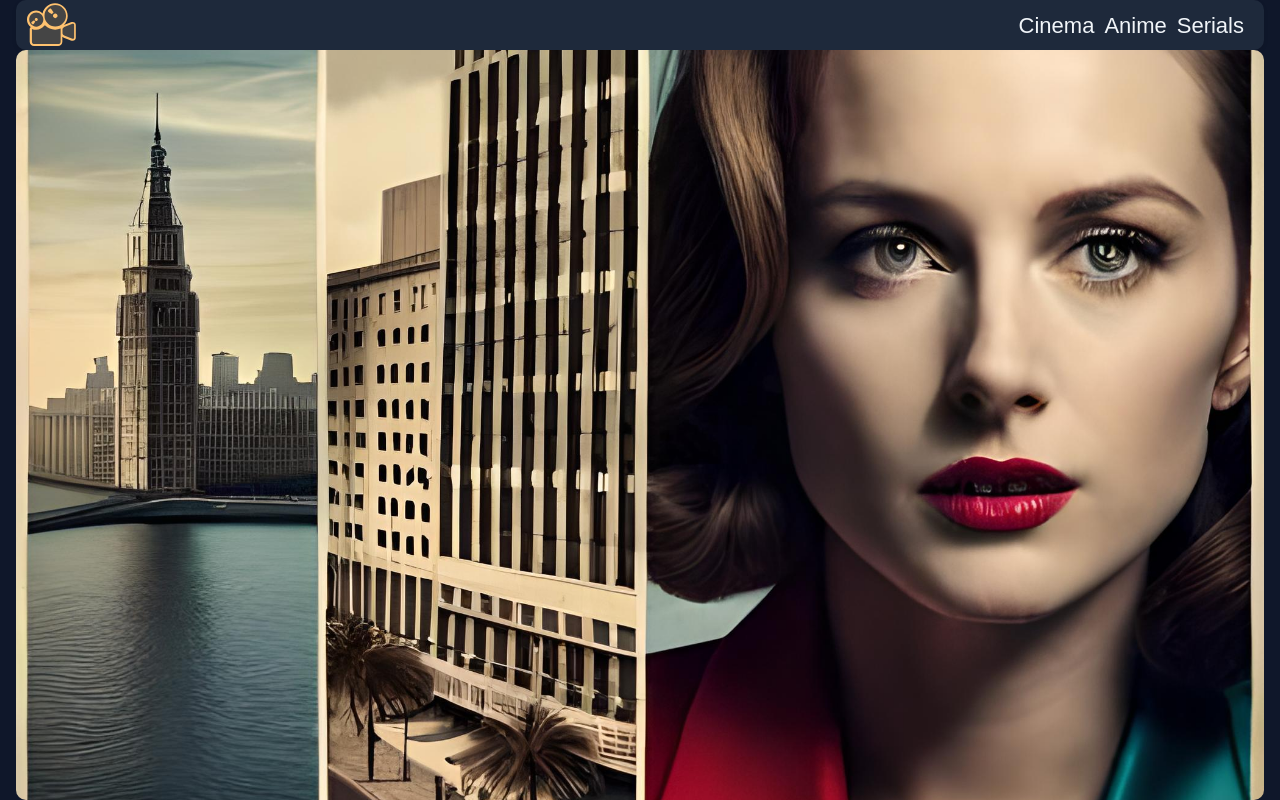
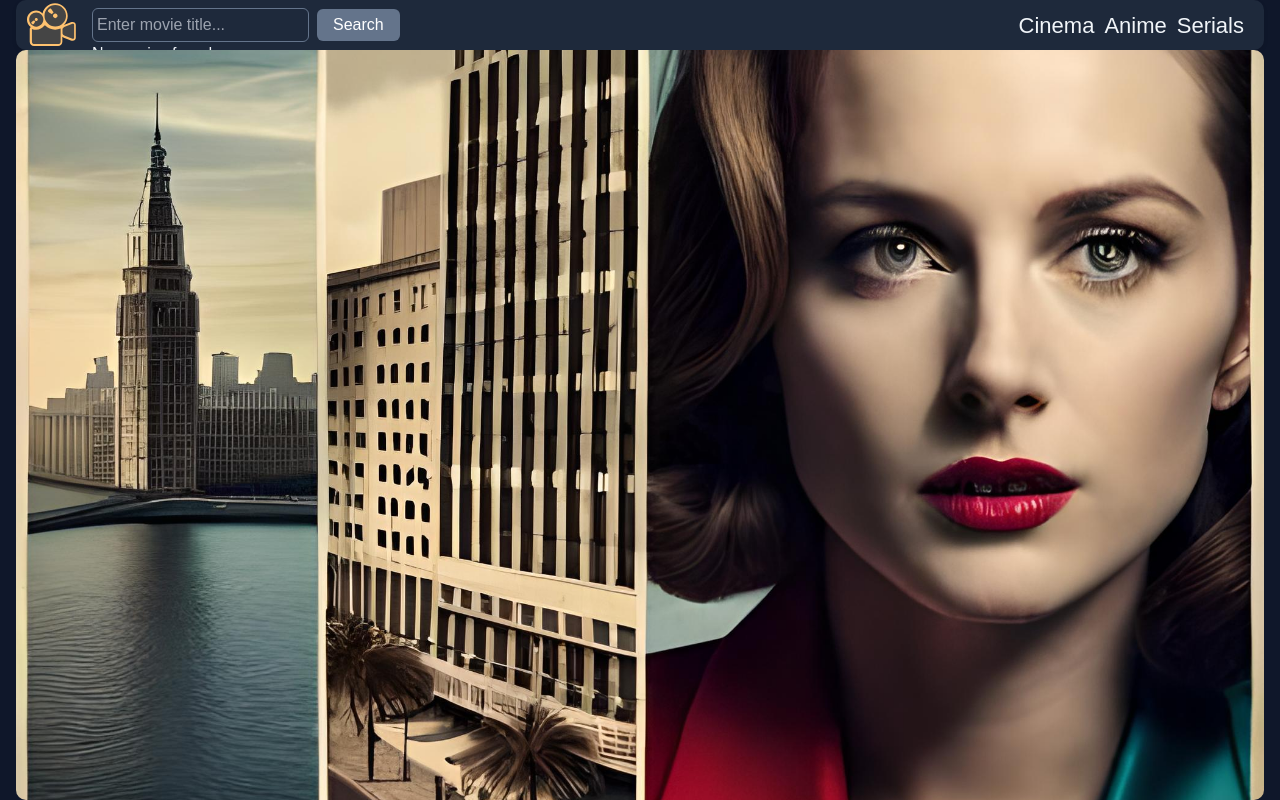
Before and after one commit to OleksandrStrunkin/movies-website-nextjs, a Next.js app: page / in a window 1280 px wide. Built offline with nearby package versions, Linux system fonts and the light colour scheme.

Commit message:
add search in header

```diff
--- a/src/api/movies.jsx
+++ b/src/api/movies.jsx
@@ -60,10 +60,9 @@ export async function getSearchMovies(value) {
   );
   return data;
 }
-
-export async function getMovieVideo(id) {
+export async function getSearchMulti(value) {
   const { data } = await instance.get(
-    `/movie/${id}/images?api_key=${KEY}`
+    `/search/multi?api_key=${KEY}&language=en-US&page=1&include_adult=false&query=${value}`
   );
   return data;
 }
--- a/src/app/cinema/[cinemaId]/page.jsx
+++ b/src/app/cinema/[cinemaId]/page.jsx
@@ -5,7 +5,7 @@ import Image from "next/image";
 import TrailerItem from "@/components/modules/TrailerItem";
 import CastItems from "@/components/modules/CastItems";
 
-export default function CinemaDetails({ params }) {
+export default function CinemaDetails({ params, id }) {
   const { cinemaId } = params;
   const [item, setItem] = useState({});
 
@@ -20,7 +20,7 @@ export default function CinemaDetails({ params }) {
     const fetchMovie = async () => {
       setLoading(true);
       try {
-        const result = await getMovieItem(cinemaId);
+        const result = await getMovieItem(cinemaId || id);
         console.log(result)
         setItem(result);
       } catch (error) {
--- a/src/components/Navigate/Navigate.jsx
+++ b/src/components/Navigate/Navigate.jsx
@@ -8,6 +8,7 @@ import Logo from "../../../public/image/logo.svg";
 import openMenu from "../../../public/image/openMenu.svg"
 import styles from "./Navigate.module.css";
 import MobileMenu from "../MobileMenu/MobileMenu";
+import SearchSinema from "../modules/SearchSInema";
 
 
 export default function Menu() {
@@ -21,9 +22,12 @@ export default function Menu() {
   return (
     <>
       <nav className="flex justify-between items-center">
-        <Link href="/cinema">
-          <Image className={styles.logo} src={Logo} alt="Logo" />
-        </Link>
+        <div className="flex items-center">
+          <Link href="/cinema">
+            <Image className={styles.logo} src={Logo} alt="Logo" />
+          </Link>
+          <SearchSinema/>
+        </div>
         <div className={styles.links}>
           <Link
             href="/cinema"
--- a/src/components/modules/SearchSInema.jsx
+++ b/src/components/modules/SearchSInema.jsx
@@ -24,18 +24,18 @@ export default function SearchSinema() {
 
     return (
       <>
-        <h2 className="text-4xl mt-8">Search:</h2>
-        <div className="mt-4 mb-8">
+        <div className="ml-4 relative">
+          <div className="">
             <input
               type="text"
               placeholder="Enter movie title..."
               value={searchTerm}
               onChange={(e) => setSearchTerm(e.target.value)}
-            className="text-black border border-gray-300 p-2 rounded-md"
+              className="text-white bg-transparent border border-slate-500 p-1 rounded-md"
             />
             <button
               onClick={handleSearch}
-            className="ml-2 bg-blue-500 text-white px-4 py-2 rounded-md"
+              className="ml-2 bg-slate-500 text-white px-4 py-1 rounded-md"
             >
               Search
             </button>
@@ -43,14 +43,16 @@ export default function SearchSinema() {
           {loading && <p>Loading......</p>}
           {error && <p>Error: {error.message}</p>}
           {items && items.length > 0 ? (
-          <ul>
+            <ul className="absolute w-full flex flex-col bg-slate-500 z-10">
+              <li>Ось пошук</li>
             {items.map((item) => (
               <li className="border border-gray-300 p-2 rounded-md" key={item.id}>{item.original_title || item.name}</li>
             ))}
           </ul>
           ) : (
-          <p>No movies found.</p>
+            <p className="absolute">No movies found.</p>
           )}
+        </div>
       </>
     );
   }
```
Lines whose indentation alone changed are shown as unchanged.
